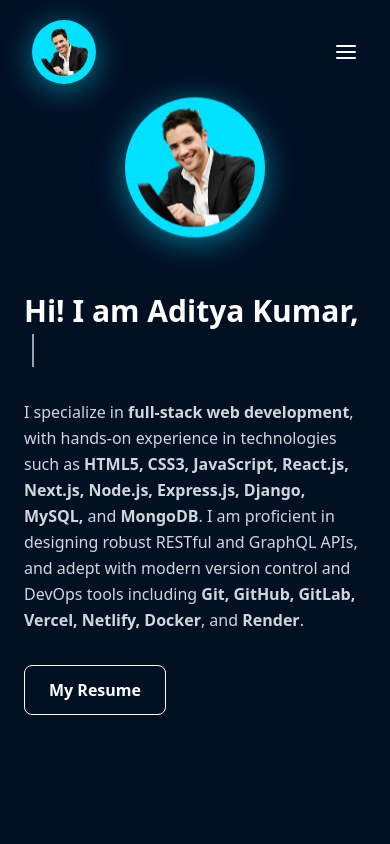
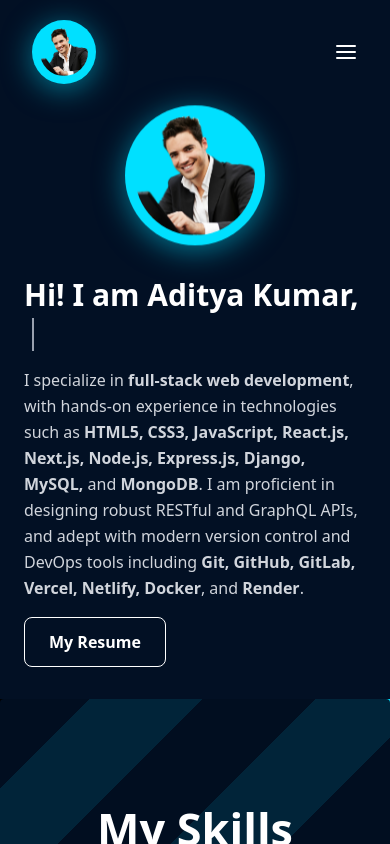
Before and after one commit to adityakashyap5047/portfolio, a Next.js app: page / in a window 390 px wide. Shown: the top 844 px of the page. Built offline with nearby package versions, Linux system fonts and the light colour scheme.

Commit message:
making the website responsive

```diff
--- a/src/app/globals.css
+++ b/src/app/globals.css
@@ -1,8 +1,10 @@
 @import "tailwindcss";
 
 @theme{
+  --breakpoint-1xs: 22rem;
   --breakpoint-xs: 27rem;
   --breakpoint-xm: 52rem;
+  --breakpoint-sl: 69rem;
 }
 
 @layer utilities {
--- a/src/components/Banner.tsx
+++ b/src/components/Banner.tsx
@@ -42,9 +42,9 @@
   return (
     <section
       id="home"
-      className="relative bg-[#021024] min-h-screen bg-cover bg-top bg-no-repeat px-6 sm:px-16 py-8"
+      className="relative bg-[#021024]  bg-cover bg-top bg-no-repeat px-6 sm:px-16 py-8"
     >
-      <div className="max-w-7xl mx-auto mt-4 md:mt-24">
+      <div className="max-w-7xl mx-auto md:mt-24">
         <div className="flex gap-8 md:flex-row flex-col-reverse">
           {/* Text Section */}
           <div>
@@ -53,17 +53,17 @@
               whileInView={{ opacity: 1, y: 0 }}
               transition={{ duration: 0.6 }}
             >
-              <h1 className="text-3xl sm:text-4xl xm:text-5xl lg:text-6xl font-bold text-white leading-tight my-6">
+              <h1 className="md:mt-16 max-1xs:mt-0 text-3xl sm:text-4xl xm:text-5xl lg:text-6xl font-bold text-white leading-tight ">
                 Hi! I am Aditya Kumar,{" "}<br />
                 <span className="border-r-2 border-gray-400 pr-2 text-2xl sm:text-3xl xm:text-4xl lg:text-5xl ">
                   {text}
                 </span>
               </h1>
-              <p className="text-gray-300 text-base sm:text-lg md:text-lg leading-relaxed my-8">
+              <p className="text-gray-300 text-base sm:text-lg md:text-lg leading-relaxed max-xs:my-4 xs:my-8 sl:mt-24 sl:max-w-[75%] sl:mb-11">
                 I specialize in <strong>full-stack web development</strong>, with hands-on experience in technologies such as <strong>HTML5, CSS3, JavaScript, React.js, Next.js, Node.js, Express.js, Django, MySQL,</strong> and <strong>MongoDB</strong>. I am proficient in designing robust RESTful and GraphQL APIs, and adept with modern version control and DevOps tools including <strong>Git, GitHub, GitLab, Vercel, Netlify, Docker</strong>, and <strong>Render</strong>.
               </p>
               <a href="#connect">
-                <button className="relative cursor-pointer !border border-white text-white font-bold text-base sm:text-lg !px-6 !py-3 rounded-lg overflow-hidden group transition-all duration-300">
+                <button className="relative cursor-pointer !border border-white text-white font-bold text-base sm:text-lg px-6 py-3 rounded-lg overflow-hidden group transition-all duration-300">
                   <span className="relative z-10">My Resume</span>
                   <span className="absolute inset-0 bg-white scale-x-0 group-hover:scale-x-100 transition-transform duration-300 origin-left z-0"></span>
                   <span className="absolute inset-0 text-black group-hover:text-black z-10 text-center w-full h-full flex items-center justify-center opacity-0 group-hover:opacity-100 transition-opacity duration-300">
@@ -75,7 +75,7 @@
           </div>
 
           {/* Image Section */}
-          <div className="flex-row flex md:flex-col mt-12 sm:gap-12 justify-center items-center ">
+          <div className="flex-row flex md:flex-col mt-12 sm:gap-12 max-1xs:mt-16 max-xs:mt-18 justify-center items-center ">
             <motion.div
               initial={{ scale: 0.8, opacity: 0 }}
               whileInView={{ scale: 1, opacity: 1 }}
--- a/src/components/Contact.tsx
+++ b/src/components/Contact.tsx
@@ -69,7 +69,7 @@
   return (
     <section
       className="py-28 px-4"
-      style={{backgroundImage: 'radial-gradient(circle, #0D3E85 -90%, #021024 100%)'}}
+      style={{backgroundImage: 'radial-gradient(circle, #066C65 30%, #021024 100%)'}}
       id="contact"
     >
       <div className="!max-w-7xl !mx-auto flex flex-col md:flex-row items-center gap-8">
--- a/src/components/Experience.tsx
+++ b/src/components/Experience.tsx
@@ -6,7 +6,7 @@
 
 const Experience = () => {
   return (
-    <section id='experience'style={{backgroundImage: 'radial-gradient(circle, #066C65 -90%, #021024 100%)'}}>
+    <section id='experience'style={{backgroundImage: 'radial-gradient(circle, #0D3E85 -90%, #021024 100%)'}}>
       <div className="max-w-[1200px] pt-24 px-4 mx-auto text-center">
         <h2 className="text-5xl text-white font-bold">Experience</h2>
         <p className="text-[#00e0ff] text-[18px] leading-relaxed tracking-wide !my-12 !ml-auto !mr-auto sm:max-w-[56%] mx-auto">
--- a/src/components/Footer.tsx
+++ b/src/components/Footer.tsx
@@ -6,7 +6,7 @@
 
 const Footer = () => {
   return (
-    <footer className="text-white py-12 px-6 md:px-20" style={{backgroundImage: 'radial-gradient(circle, #0D3E85 0%, #021024 100%)'}}>
+    <footer className="text-white py-12 px-6 md:px-20" style={{backgroundImage: 'radial-gradient(circle, #066C65 -90%, #021024 100%)'}}>
       <div className="max-w-screen-xl mx-auto grid grid-cols-1 md:grid-cols-3 gap-10">
         {/* Left Section */}
         <div>
```
